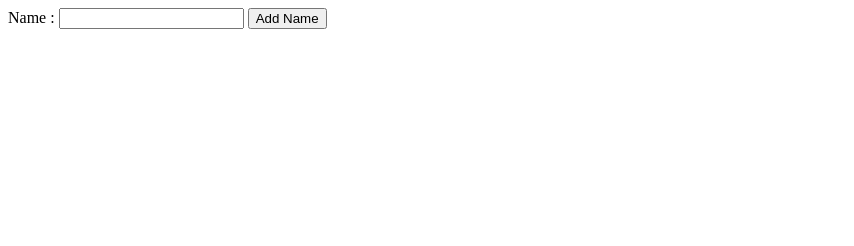
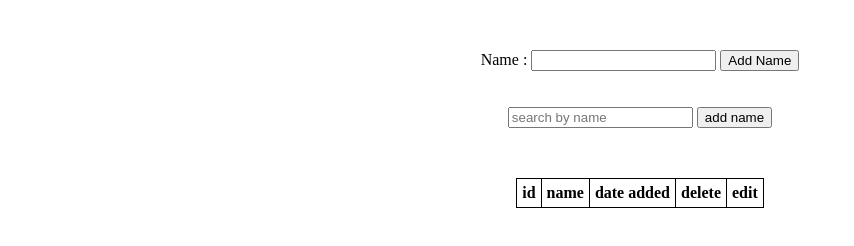
Before and after one commit to siddharthmalviya123/frontend_project2, a plain HTML site: page client/index.html in a window 1280 px wide. Shown: the whole page, without its empty margins (0-854 px from the left). Drawn offline with Linux system fonts and the light colour scheme.

Commit message:
html completed

```diff
--- a/client/index.html
+++ b/client/index.html
@@ -11,6 +11,23 @@
             <label>Name :</label>
             <input type="text" id="name-input">
             <button>Add Name</button>
+                <br><br><br>
+            <div>
+                <input placeholder="search by name" id="search-input">
+                <button id="search-btn">add name</button>
+            </div>
+
+            <table id="table">
+                <thead>
+                    <th>id</th>
+                    <th>name</th>
+                    <th>date added</th>
+                    <th>delete</th>
+                    <th>edit</th>
+                </thead>
+                <tbody></tbody>
+
+            </table>
 
         </main>
 
--- a/client/stylesheet.css
+++ b/client/stylesheet.css
@@ -0,0 +1,17 @@
+main{
+    width: 50%;
+    margin: 50px auto;
+    text-align: center;
+
+}
+table{
+    margin : 50px auto;
+}
+table , th, td{
+    border-collapse: collapse;
+    border: 1px solid black;
+}
+
+th ,td{
+    padding :5px;
+}
```
